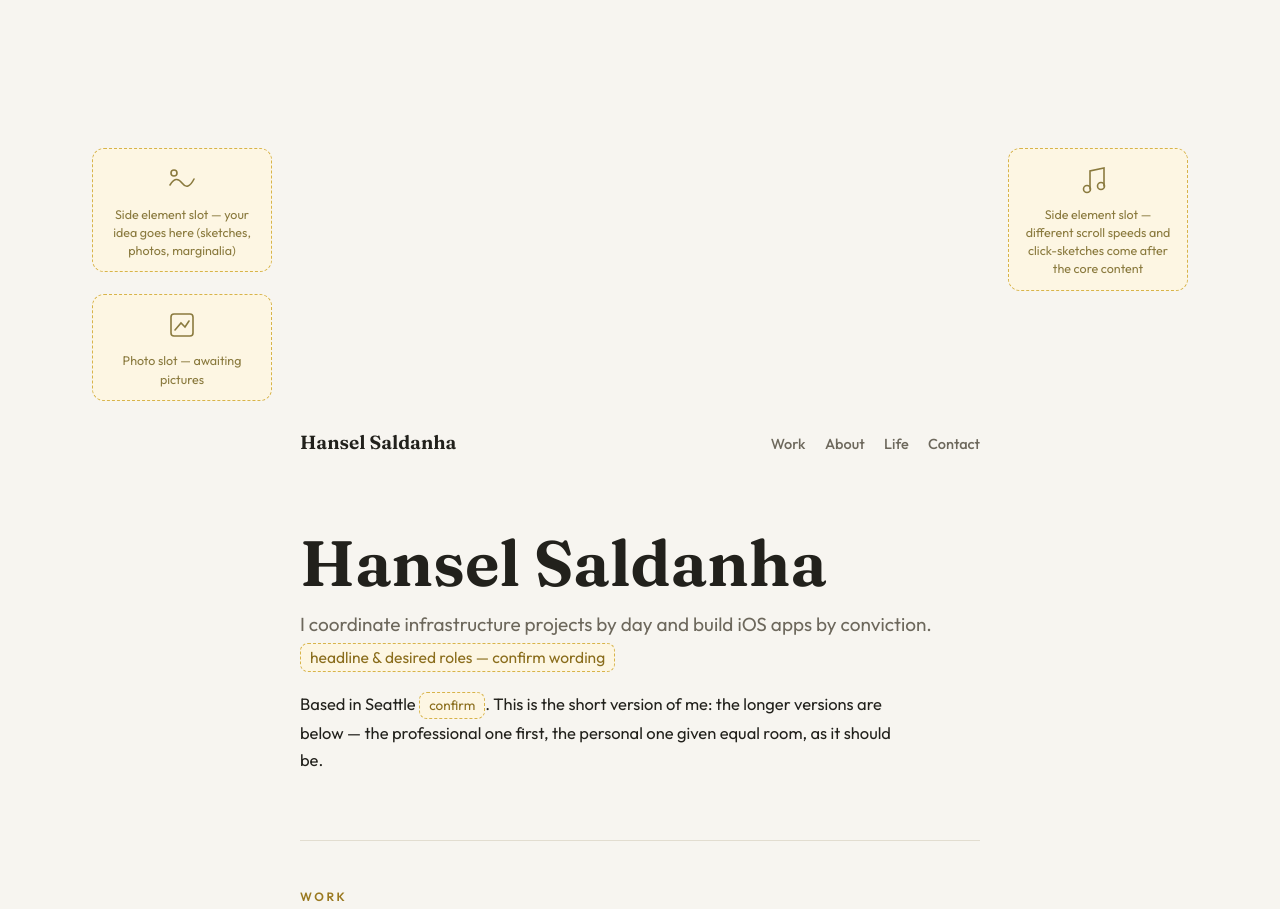
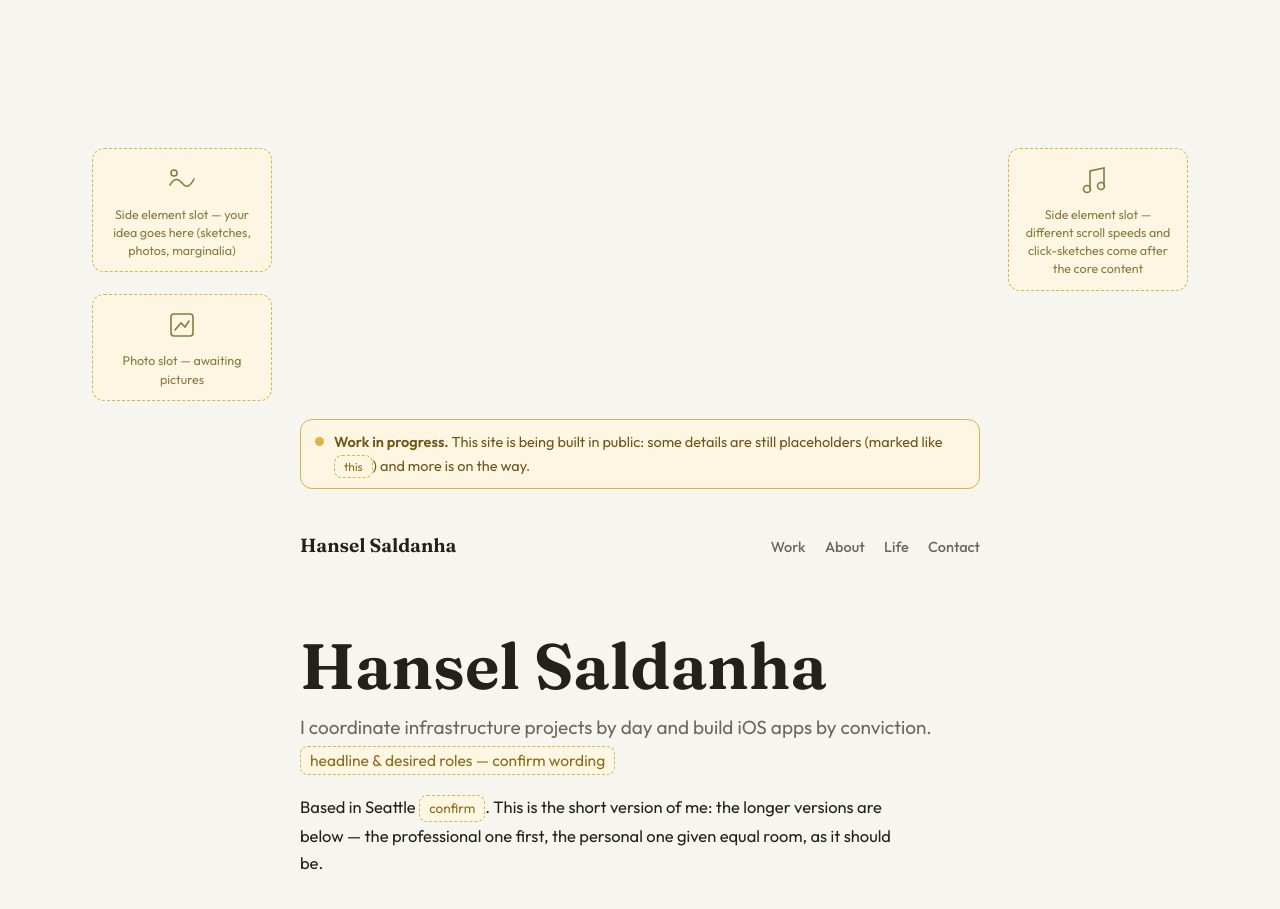
Before and after one commit to hanspres1999/hanselius.dev, a plain HTML site: page index.html in a window 1280 px wide. Shown: the top 909 px of the page. Drawn offline with Linux system fonts and the light colour scheme.

Commit message:
Add a work-in-progress notice to the top of the site
Co-Authored-By: Claude Opus 5.5 <noreply@anthropic.com>

```diff
--- a/index.html
+++ b/index.html
@@ -54,6 +54,18 @@ a:focus-visible, button:focus-visible{outline:2px solid var(--accent); outline-o
   font-size:12.5px; line-height:1.45; padding:12px 14px; text-align:center;
 }
 .slot svg{display:block; margin:0 auto 8px; stroke:#8a7a3e; fill:none; stroke-width:1.6; stroke-linecap:round}
+
+/* work-in-progress notice */
+.wip{
+  margin-top:18px;
+  display:flex; gap:10px; align-items:flex-start;
+  background:var(--todo-bg); border:1px solid var(--todo-line); border-radius:12px;
+  padding:10px 14px; font-size:14.5px; color:#6e5716;
+}
+.wip .dot{
+  flex:none; width:9px; height:9px; border-radius:50%;
+  background:var(--todo-line); margin-top:7px;
+}
 
 /* header */
 header.site{
@@ -181,6 +193,8 @@ html{scroll-behavior:smooth}
   </aside>
 
   <div class="col">
+
+    <p class="wip" role="note"><span class="dot" aria-hidden="true"></span><span><strong>Work in progress.</strong> This site is being built in public: some details are still placeholders (marked like <span class="todo">this</span>) and more is on the way.</span></p>
 
     <header class="site">
       <a class="wordmark" href="#">Hansel Saldanha</a>
```
Also changed, not shown: 1 other file.
